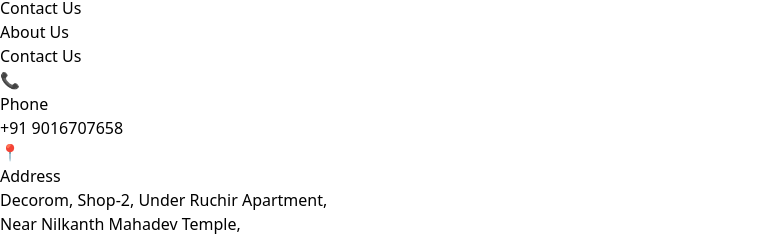
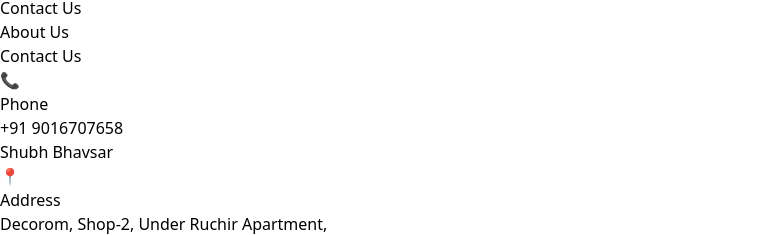
Before and after one commit to Kp2340/Decorom2, a React (Vite) app: page /contact in a window 1280 px wide. Shown: the part 898-1134 px from the top of the page, without its empty margins (0-778 px from the left). Built offline with nearby package versions, Linux system fonts and the light colour scheme.

Commit message:
Name Added

```diff
--- a/src/pages/Contact.jsx
+++ b/src/pages/Contact.jsx
@@ -44,6 +44,7 @@
             </div>
             <h3 className="text-lg font-semibold text-gray-800">Phone</h3>
             <p className="mt-2 text-gray-600">+91 9016707658</p>
+            <p className="mt-2 text-gray-600">Shubh Bhavsar</p>
           </div>
 
           {/* Address */}
```
